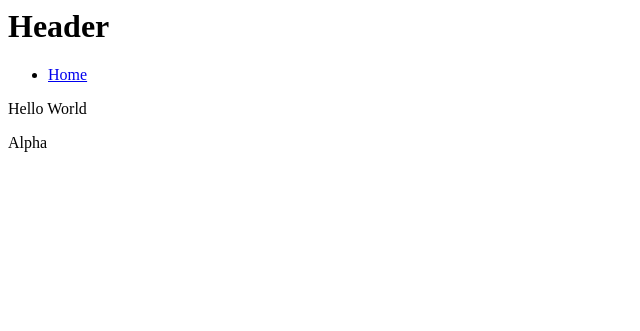
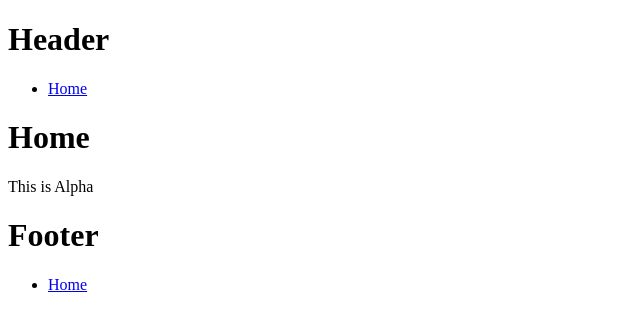
Before and after one commit to pn101/alphatest, a Django app: page / in a window 1280 px wide. Shown: the top 331 px of the page, without its empty margins (0-640 px from the left). Run offline with Django 3.2, Linux system fonts and the light colour scheme.

Commit message:
init base.html:
create a base template that includes header and footer
home.html to extend from base.html

```diff
--- /dev/null
+++ b/alpha/alpha/templates/base.html
@@ -0,0 +1,11 @@
+<!DOCTYPE html>
+<head>
+    <meta http-equiv="content-type" content="text/html; charset=utf-8">
+    <title>{% block title %}{% endblock %}</title>
+</head>
+<body>
+    {% include "header.html" %}
+    {% block content %}
+    {% endblock %}
+    {% include "footer.html" %}
+</body>
--- /dev/null
+++ b/alpha/alpha/templates/footer.html
@@ -0,0 +1,6 @@
+<footer>
+    <h1>Footer</h1>
+    <ul>
+        <li><a href="/">Home</a></li>
+    </ul>
+</footer>
--- a/alpha/alpha/templates/home.html
+++ b/alpha/alpha/templates/home.html
@@ -1,5 +1,11 @@
-{% include "header.html" %}
+{% extends "base.html" %}
 
-<p>Hello World</p>
+{% block title %}Home{% endblock %}
+
+{% block content %}
+
+<h1>Home</h1>
+    <p>This is {{ site_name }}</p>
+{% endblock %}
 
 {{ site_name }}
```
